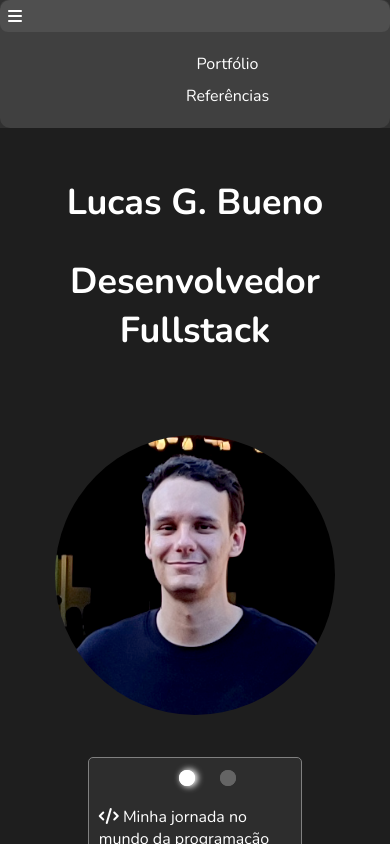
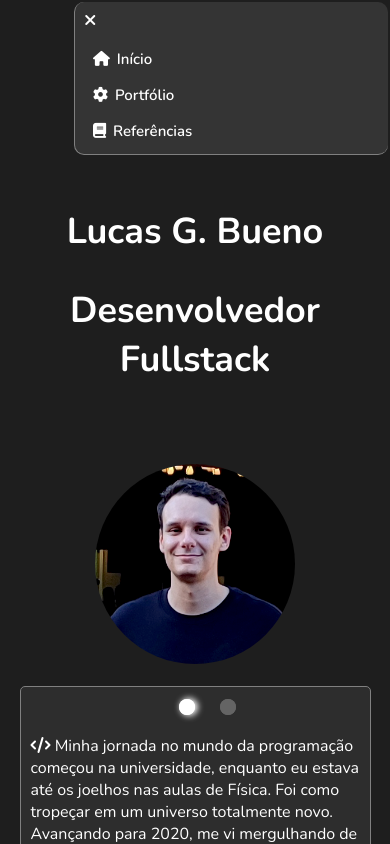
Before and after one commit to hashdefault/homepage, a Vue app: page / in a window 390 px wide. Both pictures are taken after a click on the link 373 px from the left and 16 px from the top of the page. Shown: the top 844 px of the page. Built offline with nearby package versions, Linux system fonts and the light colour scheme.

Commit message:
corrige css para menu responsivo

```diff
--- a/src/App.vue
+++ b/src/App.vue
@@ -44,7 +44,7 @@ export default {
   align-items: flex-end;
   align-self: flex-end;
   display: flex;
-  flex-direction: column;
+  flex-direction: row;
   width: 100%;
 }
 .header {
--- a/src/components/HomeDescription.vue
+++ b/src/components/HomeDescription.vue
@@ -1,7 +1,11 @@
 <template>
   <div class="description">
     <ul>
-      <a ref="link-p-code" @click="toggleClasses()" class="btn btn-link p-code"
+      <div class="btns-links lights">
+        <a
+          ref="link-p-code"
+          @click="toggleClasses()"
+          class="btn btn-link p-code"
           ><i
             class="fa fa-circle menu-icon"
             :class="{ lightsUp: !isLightsUp, lightsDown: isLightsUp }"
@@ -16,7 +20,8 @@
             :class="{ lightsUp: isLightsUp, lightsDown: !isLightsUp }"
           ></i
         ></a>
-      <li>
+      </div>
+      <li :class="{ show: !isShow, hide: isShow }">
         <p id="p-code" :class="{ show: !isShow, hide: isShow }">
           <i class="fa fa-code"></i>
           Minha jornada no mundo da programação começou na universidade,
@@ -29,7 +34,7 @@
           código de cada vez! 🚀
         </p>
       </li>
-      <li>
+      <li :class="{ show: isShow, hide: !isShow }">
         <p id="p-heart" :class="{ show: isShow, hide: !isShow }">
           <i class="fa fa-heart"></i>
           Sou apaixonado por músicas como folk, clássica, rock e soul. As
@@ -87,6 +92,10 @@ export default {
   font-family: Nunito;
   color: white;
 }
+.btn-links .lights {
+  display: flex;
+  flex-direction: row;
+}
 .description a.btn {
   margin-left: 25px;
   cursor: pointer;
@@ -122,8 +131,8 @@ export default {
   transition: opacity 0.8s ease, height 0.8s ease;
 }
 @media (max-width: 768px) {
-  .descrition {
-    width: 100%;
+  .description {
+    width: 90%;
     padding: 0;
   }
 }
--- a/src/components/HomeFoto.vue
+++ b/src/components/HomeFoto.vue
@@ -30,5 +30,10 @@ export default {
   .foto {
     width: 100%;
   }
+  .myfoto {
+    border-radius: 50%;
+    height: 200px;
+    width: 200px;
+  }
 }
 </style>
--- a/src/components/NavBarHome.vue
+++ b/src/components/NavBarHome.vue
@@ -1,22 +1,27 @@
 <template>
-  <nav class="navbar" :class="{ filled: isFilled }">
-    <div class="menu-list" :class="{ filled: isFilled }">
-      <a class="bars-menu btn btn-link" id="bars-menu" @click="openMenu()"
-        ><i class="fa fa-bars"></i
+  <nav class="navbar">
+    <ul class="menu" :class="{ filled: isFilled }">
+      <a class="bars-menu btn" id="bars-menu" @click="openMenu()"
+        ><i class="fa" :class="{ 'fa-bars': isBar, 'fa-times': !isTimes }"></i
       ></a>
-      <ul class="menu" :class="{ show: isOpen }">
-        <li>
+      <div class="menu-list" :class="{ show: !isOpen }">
+        <li class="home">
+          <a class="btn btn-link" href="#"
+            ><i class="fa fa-home menu-icon"></i> Início</a
+          >
+        </li>
+        <li class="links">
           <a class="btn btn-link" href="#"
             ><i class="fa fa-gear menu-icon"></i> Portfólio</a
           >
         </li>
-        <li>
+        <li class="links">
           <a class="btn btn-link" href="#"
             ><i class="fa fa-book menu-icon"></i> Referências</a
           >
         </li>
-      </ul>
-    </div>
+      </div>
+    </ul>
   </nav>
 </template>
 <script>
@@ -24,8 +29,10 @@ export default {
   name: "NavBarHome",
   data() {
     return {
-      isOpen: false,
+      isOpen: true,
       isMenu: true,
+      isBar: true,
+      isTimes: true,
       isFilled: false,
     };
   },
@@ -33,6 +40,8 @@ export default {
     openMenu() {
       this.isOpen = !this.isOpen;
       this.isFilled = !this.isFilled;
+      this.isBar = !this.isBar;
+      this.isTimes = !this.isTimes;
     },
   },
 };
@@ -40,9 +49,9 @@ export default {
 
 <!-- Add "scoped" attribute to limit CSS to this component only -->
 <style scoped>
-nav {
+nav.navbar {
+  font-weight: 600;
   color: white;
-  padding: 5px;
   display: flex;
   flex-direction: row;
   align-items: flex-end;
@@ -51,79 +60,95 @@ nav {
   width: 100%;
 }
 .menu-list {
-  background-color: rgba(200, 200, 200, 0.1);
+  display: flex;
+  flex-direction: row;
 }
-.navbar ul li {
+nav.navbar ul.menu li {
   color: white;
-  list-style-type: none;
-  display: inline-block;
-  margin-left: 25px;
-  padding: 5px;
+  padding: 2px 0px;
+  display: flex;
+  flex-direction: row;
+  margin-left: 40px;
+  justify-content: space-between;
 }
 i {
   padding-right: 3px;
 }
-.navbar ul li a {
+nav.navbar ul.menu li a {
   cursor: pointer;
   color: white;
   text-decoration: none;
-  border-radius: 4px;
 }
-a.btn-link {
+nav.navbar ul.menu a.btn-link {
   padding: 8px;
   border-radius: 8px;
+  transition: all 500ms;
 }
-a.btn-link:hover {
-  text-decoration: underline;
+nav.navbar ul.menu a.btn-link:hover {
+  background-color: rgba(140, 140, 140, 0.2);
 }
-.bars-menu {
+#bars-menu {
   display: none;
-  position: sticky;
+  padding: 6px 7px;
+}
+.navbar ul.menu li.home {
+  display: none;
 }
 @media (max-width: 768px) {
-  nav {
+  .navbar ul.menu li.home {
+    display: flex;
+  }
+  .filled {
+    width: 80%;
+  }
+  nav.navbar {
+    padding: 2px;
+    border-radius: 10px;
+    display: flex;
+  }
+  #bars-menu {
+    display: block;
+    border-radius: 6px;
+  }
+  .menu-list {
+    display: none;
+    padding: 3px 3px;
+    margin: 0;
+    flex-direction: column;
+    align-self: center;
+    align-items: center;
+    justify-content: center;
+    width: 95%;
+    font-size: 15px;
+  }
+  .show {
+    display: flex;
+  }
+  ul.menu {
+    margin: 0;
+    padding: 2px 2px;
+    border-radius: 10px;
+    background-color: rgba(140, 140, 140, 0.2);
+    border-left: 1px solid grey;
+    border-bottom: 1px solid grey;
+    display: flex;
+    flex-direction: column;
+  }
+  ul.menu .menu-list li.links,
+  ul.menu .menu-list li.home {
     padding: 0;
     margin: 0;
-    border-radius: 10px;
+    justify-content: center;
+    align-items: center;
+    align-self: center;
+    width: 100%;
   }
-  .menu {
-    flex-direction: column;
-    border-radius: 4px;
-    display: none; /* Hide the menu items by default on smaller screens */
-  }
-  .menu li {
-    text-align: center;
-    padding: 2px;
-  }
-  .menu a {
-    padding: 4px;
-    margin-top: 2px;
-  }
-  .menu a:hover {
-    text-decoration: underline;
-  }
-  .menu-icon {
-    display: none;
-  }
-  .show {
-    height: auto;
-    display: flex;
-    visibility: visible;
-    transition: height 0.5s ease;
-  }
-  .filled {
+
+  a.btn-link,
+  a.btn-link {
     width: 100%;
-    background-color: rgba(200, 200, 200, 0.1);
-  }
-  .bars-menu {
-    display: flex;
-    padding: 5px;
-    background-color: rgba(200, 200, 200, 0.1);
-    border-radius: 5px;
-    text-decoration: none;
-  }
-  .bars-menu:hover {
-    text-decoration: none;
+    padding: 5px 5px;
+    margin: 0;
   }
 }
 </style>
--- a/src/components/SocialMedia.vue
+++ b/src/components/SocialMedia.vue
@@ -40,7 +40,8 @@ export default {
   font-weight: bold;
 }
 .link:hover {
-  background-color: rgba(21, 245, 186, 0.2);
+  background-color: rgba(21, 245, 186, 0.1);
+  transition: all 0.6s;
 }
 i {
   padding-right: 5px;
```
Lines whose indentation alone changed are shown as unchanged.
